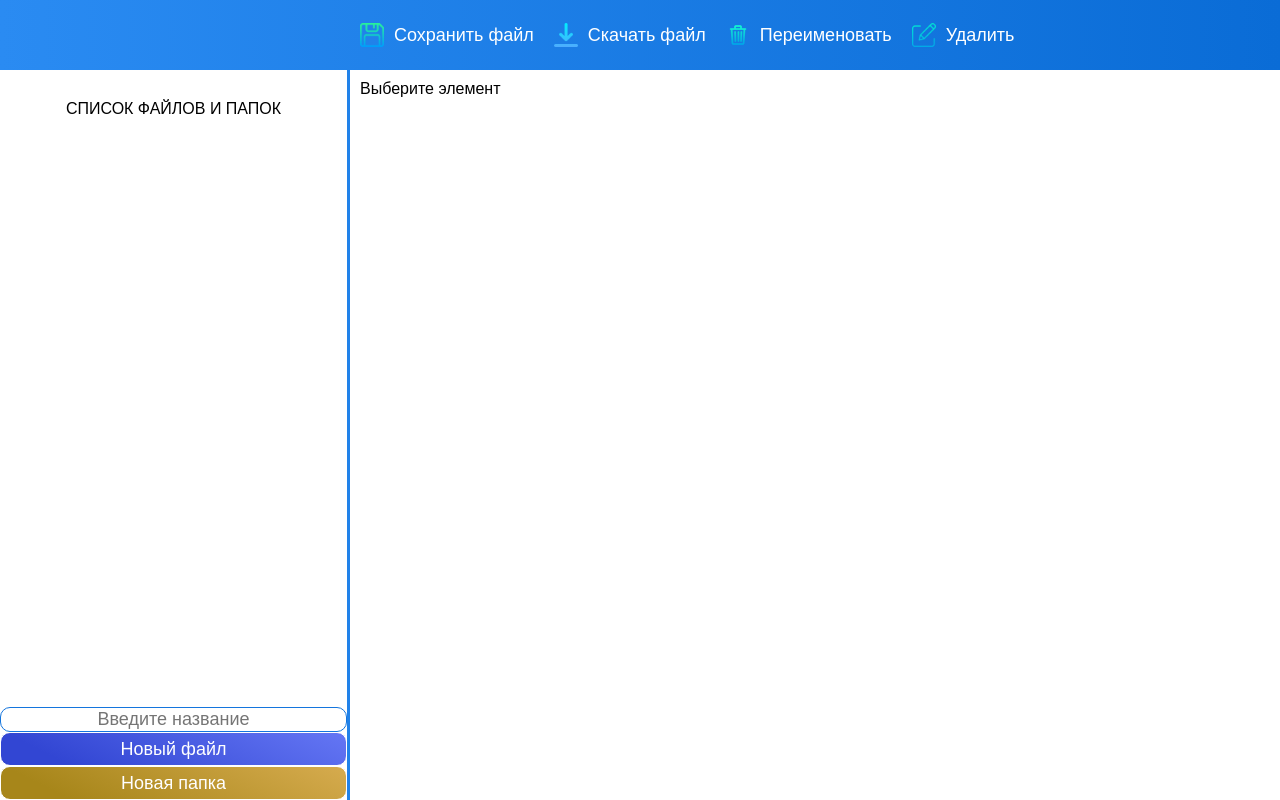
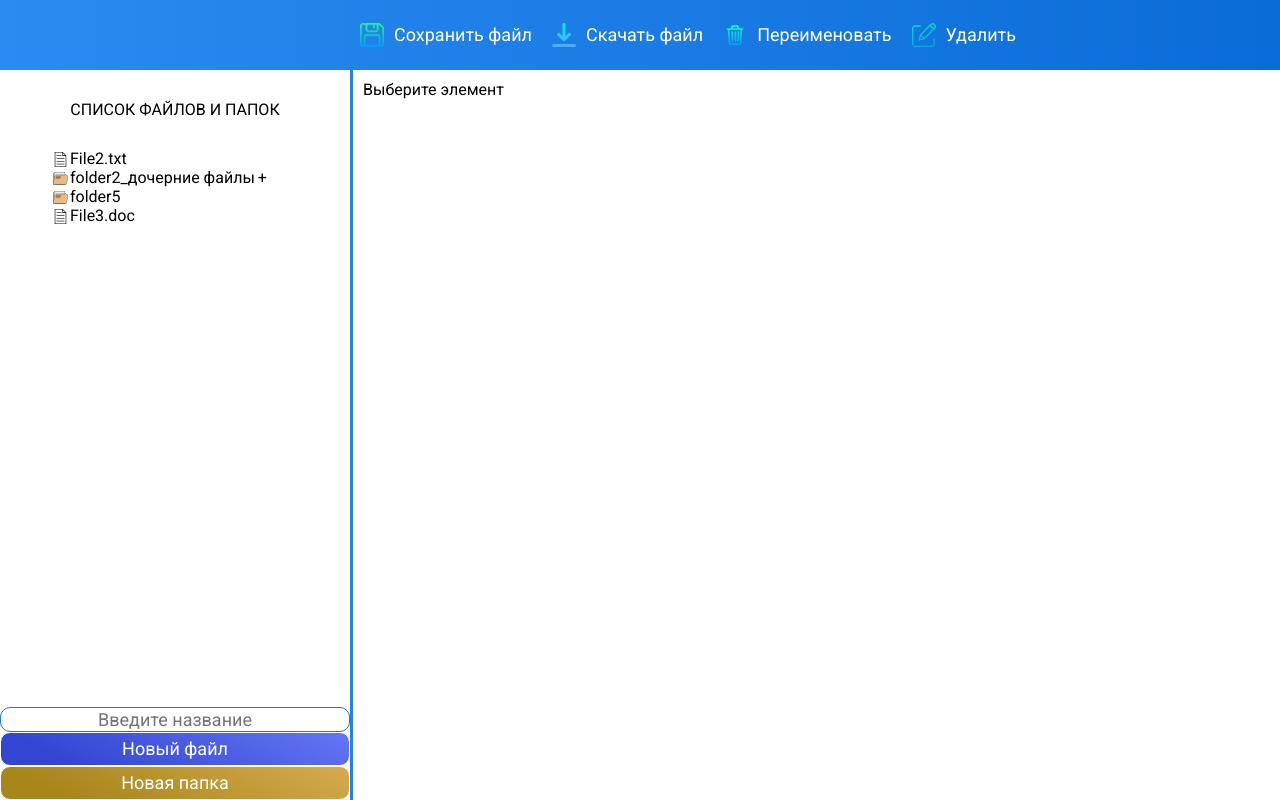
Before and after one commit to alexmegadrive/file_manager, a plain HTML site: page index.html in a window 1280 px wide. Drawn offline with Linux system fonts and the light colour scheme; a web font is replaced by a local one.

Commit message:
updated CSS, JS

```diff
--- a/index.html
+++ b/index.html
@@ -7,7 +7,6 @@
     <meta name="viewport" content="width=device-width, initial-scale=1.0">
     <link rel="stylesheet" href="styles.css">
     <title>ИнфТех тестовое задание</title>
-
 </head>
 
 <body>
@@ -76,7 +75,8 @@
             </div>
         </div>
     </div>
-    <script src="scripts.js"  type="module"  defer></script>
+    <script src="./tree.js"   defer></script>
+    <script src="./scripts.js"   defer></script>
 </body>
 
 </html>
--- a/scripts.js
+++ b/scripts.js
@@ -1,102 +1,18 @@
 //хранилище файлов
-const treeObject = [
+// import {treeObject} from './tree.js'
 
-    {
-        id: 1,
-        parent: 0,
-        name: 'File2.txt',
-        isFolder: false,
-        content: "let treeObjRef = document.querySelector('.ChatMainList_Group') \nlet newElement = document.createElement(div);",
-        description: "test desc File2 файл 2 описание",
-        isActive: false
-    },
-    {
-        id: 7,
-        parent: 0,
-        name: 'File3.doc',
-        isFolder: false,
-        content: "File3 : 333 333 333\nlet newElement = document.createElement(div);\n <div class=header__icon-settings_delete></div>",
-        description: "test desc file 3333 рабочие материалы",
-        isActive: false
-    },
-    {
-        id: 2,
-        parent: 0,
-        name: 'folder2_дочерние файлы',
-        description: "это папка folder#2",
-        isFolder: true,
-        isActive: false,
-        isFolderExpanded: false
-
-    },
-    {
-        id: 3,
-        parent: 0,
-        name: 'folder5',
-        description: "это папка Folder#5",
-        isFolder: true,
-        children: [],
-        isActive: false,
-        isFolderExpanded: false
-    },
-    {
-        id: 4,
-        parent: 2,
-        name: 'TestFile',
-        description: "test desc",
-        isFolder: false,
-        content: "1111111111",
-        isActive: false
-    },
-    {
-        id: 5,
-        parent: 2,
-        name: 'TestFile2',
-        description: "test desc",
-        isFolder: false,
-        content: "2222222222222",
-        isActive: false
-    },
-    {
-        id: 6,
-        parent: 2,
-        name: 'TestFile3',
-        description: "test desc",
-        isFolder: false,
-        content: "33333333",
-        isActive: false
-    },
-    {
-        id: 101,
-        parent: 2,
-        name: 'folder6_inner',
-        description: "это папка Folder#6 inner",
-        isFolder: true,
-        children: [],
-        isActive: false,
-        isFolderExpanded: false
-    },
-    {
-        id: 102,
-        parent: 101,
-        name: 'TestFile Folder 6 inner',
-        description: "test desc",
-        isFolder: false,
-        content: "",
-        isActive: false
-    },
-];
-
+// console.log(treeObject)
 
 //счетчик для присваивания id новым элементам
-let id_counter = 1000;
+var id_counter = 1000;
 
 //переменная для хранения id открытого файла
-let openedItemId = 0;
+var openedItemId = 0;
 
 
 //функция развертывания массива в дерево с <UL></UL> <LI></LI>
-const treeOpenFunc = () => {
+
+window.treeOpenFunc = function(event){
     var tree = document.querySelectorAll('ul a:not(:last-child)');
     for(var i = 0; i < tree.length; i++){
         tree[i].addEventListener('click', function(e) {
@@ -113,15 +29,15 @@ const treeOpenFunc = () => {
             }
             e.preventDefault();
         });
-    }
-}
+    }}
+
 
 
 //рендер и заполнение левой панели папками и файлами
     //создание элемента и развертывание в DOM
 
-const treeMapElementsCreate = () => {
-document.querySelector('.ChatMainList_Group').innerHTML = "";
+    window.treeMapElementsCreate = function(event){
+        document.querySelector('.ChatMainList_Group').innerHTML = "";
     let treeObjRef = document.querySelector('.ChatMainList_Group')
     function getTree(array, level) {
         var ul = document.createElement('ul');
@@ -197,10 +113,6 @@ document.querySelector('.ChatMainList_Group').innerHTML = "";
                 updateActiveElement(); // перерендер левой панели с учетом классов активного элемента
                 uploadFileToEditor(); //навешивание на кнопку загрузки ТХТ файла в редактор обработчика события
 
-
-
-
-
             });
 
              }
@@ -214,7 +126,8 @@ document.querySelector('.ChatMainList_Group').innerHTML = "";
     }
 
     let data = treeObject   ;
-    tree = function (data, root) {
+    window.tree = function (data, root) {
+
             var r = [],
                 o = {};
 
@@ -239,7 +152,7 @@ document.querySelector('.ChatMainList_Group').innerHTML = "";
 
 //вызов функции раскрывания
 treeOpenFunc();
-}
+    }
 
 
 //ставим метку и класс на активный элемент, убираем с остальных
@@ -277,7 +190,7 @@ const removeElement = () => {
 
 
 //сброс активного элемента при клике на свободное место
-const clearActiveElement = () => {
+window.clearActiveElement = function() {
     for (let i = 0; i < treeObject.length; i++) {
         treeObject[i].isActive = false;
     }
@@ -289,9 +202,9 @@ const clearActiveElement = () => {
     updateActiveElement();
 }
 
+//создание файла
 
-//создание файла
-const addFile = (newFileName) => {
+window.addFile = function(newFileName){
     event.preventDefault();
     const target = treeObject.findIndex((element) => element.id == openedItemId);
     if (!!newFileName && ((openedItemId == 0) || (treeObject[target].isFolder == true))) {
@@ -310,11 +223,11 @@ const addFile = (newFileName) => {
         console.log(treeObject)
         treeMapElementsCreate();
         id_counter++;
-    }
-}
+    } }
+
 
 //создание папки
-const addFolder = (newFolderName) => {
+window.addFolder = function(newFolderName) {
     event.preventDefault();
     const target = treeObject.findIndex((element) => element.id == openedItemId);
     if (!!newFolderName && ((openedItemId == 0) || (treeObject[target].isFolder == true))) {
--- a/styles.css
+++ b/styles.css
@@ -1,9 +1,8 @@
-/*! CSS Used from: Embedded */
+@import url('https://fonts.googleapis.com/css2?family=Roboto:wght@400;700&display=swap');
+
 * {
     margin: 0;
-    /* padding: 0; */
-    font-family: Montserrat, sans-serif;
-    box-sizing: border-box;
+    font-family: 'Roboto', sans-serif;
 }
 
 button {
@@ -11,7 +10,6 @@ button {
     border: none;
 }
 
-/*! CSS Used from: Embedded */
 .header {
     background: linear-gradient(90.01deg, #2A8BF2 0.01%, #0A6CD6 99.99%);
     height: 70px;
@@ -83,7 +81,12 @@ button {
     color:rgb(168, 195, 240);
 }
 
-
+.header__icon-settings_gear {
+    margin-left: 10px;
+    width: 24px;
+    height: 24px;
+    background: no-repeat center/24px url(http://localhost:3000/static/media/icon6.503c0bd07535bc5620cb.svg);
+}
 
 .header__link,
 .header__button-exit-text {
@@ -117,6 +120,11 @@ button {
     padding: 17px 68px;
 }
 
+.header__button-exit-icon {
+    width: 25px;
+    height: 25px;
+    background: no-repeat center/25px url(http://localhost:3000/static/media/icon7.af5f108251f8ad463f41.svg);
+}
 
 /*! CSS Used from: Embedded */
 .main__file_content {
@@ -199,21 +207,6 @@ button {
 
 
 
-
-/* ul::before {
-    background-image:url('images/folder_icon.svg') ;
-    display: inline-block;
-    width: 15px;
-    height: 15px;
-    content:"";
-    margin-right: 5px;
-} */
-
-
-
-
-
-
 ul li {
     list-style-type: none;
     position: relative;
@@ -290,7 +283,6 @@ ul li.open > a:not(:last-child):after {
 overflow: auto;
 }
 
-/*! CSS Used from: Embedded */
 .send {
     background: #D4D6F0;
     border-radius: 15px;
@@ -314,7 +306,12 @@ overflow: auto;
     position: relative;
 }
 
-
+.send__button-icon {
+    margin-right: 15px;
+    width: 22px;
+    height: 22px;
+    background: no-repeat center/22px url(http://localhost:3000/static/media/icon8.63eacfeb7d8d0e6e2e29.svg);
+}
 
 .send__button {
     position: absolute;
@@ -339,7 +336,6 @@ overflow: auto;
 }
 
 
-/*! CSS Used from: Embedded */
 .empty_chat_block {
     background: url(http://localhost:3000/static/media/hello.9dca54da51a7ff25930d.png) no-repeat center;
     width: 100%;
@@ -453,35 +449,3 @@ overflow: auto;
     border-radius: 10px;
     height: 100%;
 }
-
-
-
-/*! CSS Used keyframes */
-@keyframes typing {
-    from {
-        width: 0;
-    }
-
-    to {
-        width: 100%;
-    }
-}
-
-/*! CSS Used fontfaces */
-@font-face {
-    src: url(http://localhost:3000/static/media/Montserrat-Regular.8b56391ed36ea95337c6.woff2) format('woff2');
-    font-family: 'Montserrat';
-    font-weight: 400;
-}
-
-@font-face {
-    src: url(http://localhost:3000/static/media/Montserrat-Medium.d6bbb7c3c86aa8edcd0a.woff2) format('woff2');
-    font-family: 'Montserrat';
-    font-weight: 500;
-}
-
-@font-face {
-    src: url(http://localhost:3000/static/media/Montserrat-Bold.cfceaf4e74789fc9df24.woff2) format('woff2');
-    font-family: 'Montserrat';
-    font-weight: 700;
-}
--- /dev/null
+++ b/tree.js
@@ -0,0 +1,88 @@
+ const treeObject = [
+
+    {
+        id: 1,
+        parent: 0,
+        name: 'File2.txt',
+        isFolder: false,
+        content: ".header {\n    background: linear-gradient(90.01deg, #2A8BF2 0.01%, #0A6CD6 99.99%);\n    height: 70px;\n    display: flex;\n    align-items: center;\n}\n\n.header__wrapper {\n    max-width: 1560px;\n    margin-left:350px;\n    width: 100%;\n    padding: 20px 0;\n    display: flex;\n    justify-content: space-between;\n    align-items: center;\n}\n\n.header__avatar-icon {\n    width: 60px;\n    height: 60px;\n    border-radius: 50%;\n    margin-right: 20px;\n}\n'",
+        // content: "let treeObjRef = document.querySelector('.ChatMainList_Group') \nlet newElement = document.createElement(div);",
+        description: "test desc File2 файл 2 описание",
+        isActive: false
+    },
+    {
+        id: 7,
+        parent: 0,
+        name: 'File3.doc',
+        isFolder: false,
+        content: "File3 : 333 333 333\nlet newElement = document.createElement(div);\n <div class=header__icon-settings_delete></div>",
+        description: "test desc file 3333 рабочие материалы",
+        isActive: false
+    },
+    {
+        id: 2,
+        parent: 0,
+        name: 'folder2_дочерние файлы',
+        description: "это папка folder#2",
+        isFolder: true,
+        isActive: false,
+        isFolderExpanded: false
+
+    },
+    {
+        id: 3,
+        parent: 0,
+        name: 'folder5',
+        description: "это папка Folder#5",
+        isFolder: true,
+        children: [],
+        isActive: false,
+        isFolderExpanded: false
+    },
+    {
+        id: 4,
+        parent: 2,
+        name: 'TestFile',
+        description: "test desc",
+        isFolder: false,
+        content: "1111111111",
+        isActive: false
+    },
+    {
+        id: 5,
+        parent: 2,
+        name: 'TestFile2',
+        description: "test desc",
+        isFolder: false,
+        content: "2222222222222",
+        isActive: false
+    },
+    {
+        id: 6,
+        parent: 2,
+        name: 'TestFile3',
+        description: "test desc",
+        isFolder: false,
+        content: "33333333",
+        isActive: false
+    },
+    {
+        id: 101,
+        parent: 2,
+        name: 'folder6_inner',
+        description: "это папка Folder#6 inner",
+        isFolder: true,
+        children: [],
+        isActive: false,
+        isFolderExpanded: false
+    },
+    {
+        id: 102,
+        parent: 101,
+        name: 'TestFile Folder 6 inner',
+        description: "test desc",
+        isFolder: false,
+        content: "",
+        isActive: false
+    },
+];
```
